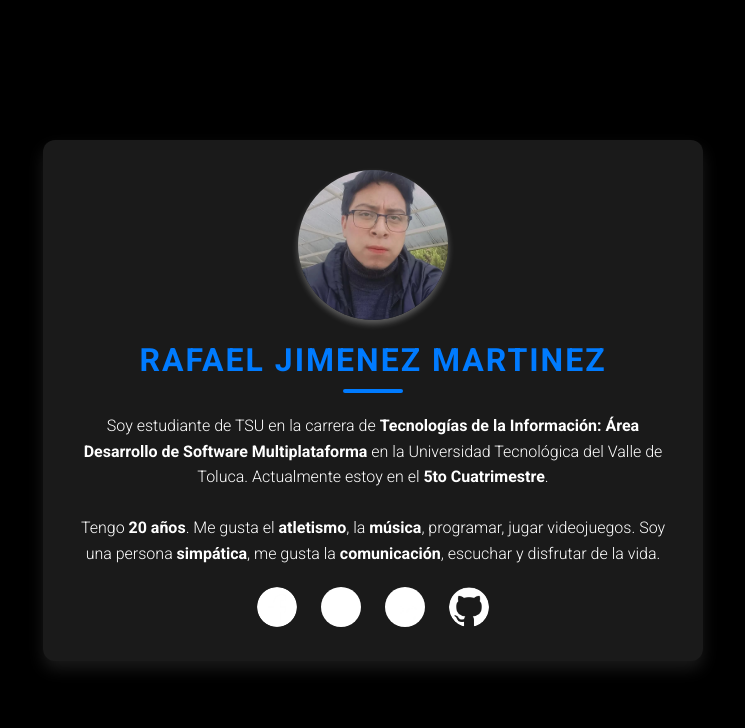
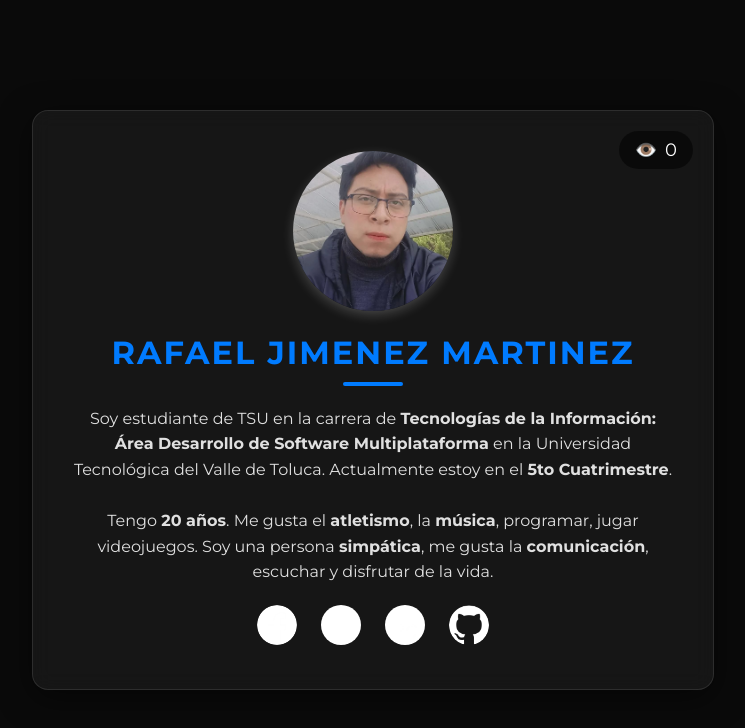
Before and after one commit to Rafa-hud/jmz_rafael, a plain HTML site: page index.html in a window 1280 px wide. Shown: the whole page, without its empty margins (267-1012 px from the left). Drawn offline with Linux system fonts and the light colour scheme; no server answers.

Commit message:
update_vistas_01

```diff
--- a/index.html
+++ b/index.html
@@ -5,10 +5,19 @@
     <meta name="viewport" content="width=device-width, initial-scale=1.0">
     <title>Presentación Personal</title>
     <link rel="stylesheet" href="styles.css">
-    <link href="https://fonts.googleapis.com/css2?family=Montserrat:wght@400;700&family=Roboto:wght@300;400;700&display=swap" rel="stylesheet">
+    <link href="https://fonts.googleapis.com/css2?family=Montserrat:wght@400;700&display=swap" rel="stylesheet">
+    <!-- Firebase SDK -->
+    <script src="https://www.gstatic.com/firebasejs/9.6.10/firebase-app.js"></script>
+    <script src="https://www.gstatic.com/firebasejs/9.6.10/firebase-firestore.js"></script>
 </head>
 <body>
     <div class="container">
+        <!-- Contador de visitas -->
+        <div class="visit-counter">
+            <span>👁️</span>
+            <span id="visit-count">0</span>
+        </div>
+
         <div class="photo" onclick="launchFireworks(event)">
             <div class="floating-message">Click en la foto</div>
             <img src="rf_jmz.jpeg" alt="Foto" width="200" height="200">
@@ -41,6 +50,41 @@
     </div>
 
     <script>
+        // Configura Firebase con tus credenciales
+        const firebaseConfig = {
+            apiKey: "TU_API_KEY",
+            authDomain: "TU_AUTH_DOMAIN",
+            projectId: "TU_PROJECT_ID",
+            storageBucket: "TU_STORAGE_BUCKET",
+            messagingSenderId: "TU_MESSAGING_SENDER_ID",
+            appId: "TU_APP_ID"
+        };
+
+        // Inicializa Firebase
+        const app = firebase.initializeApp(firebaseConfig);
+        const db = firebase.firestore();
+
+        // Función para actualizar el contador de visitas
+        async function updateVisitCounter() {
+            const counterRef = db.collection('visits').doc('pageVisits');
+            const doc = await counterRef.get();
+
+            if (doc.exists) {
+                // Si el documento existe, incrementa el contador
+                const currentCount = doc.data().count || 0;
+                await counterRef.update({ count: currentCount + 1 });
+                document.getElementById('visit-count').textContent = currentCount + 1;
+            } else {
+                // Si el documento no existe, créalo con un contador inicial de 1
+                await counterRef.set({ count: 1 });
+                document.getElementById('visit-count').textContent = 1;
+            }
+        }
+
+        // Llama a la función para actualizar el contador
+        updateVisitCounter();
+
+        // Función para los fuegos artificiales
         function launchFireworks(event) {
             const icons = [
                 'html.png', 'css.png', 'js.png', 'python.png', 'php.png','vs.png', 'c.png', 'eclipse.png', 'net.png'
--- a/styles.css
+++ b/styles.css
@@ -1,8 +1,8 @@
 body {
-    font-family: 'Roboto', sans-serif;
+    font-family: 'Montserrat', sans-serif;
     margin: 0;
     padding: 0;
-    background-color: #000000; /* Fondo negro */
+    background-color: #0a0a0a; /* Fondo negro oscuro */
     color: #ffffff; /* Texto blanco */
     display: flex;
     justify-content: center;
@@ -14,29 +14,46 @@ body {
 
 .container {
     text-align: center;
-    background: rgba(255, 255, 255, 0.1); /* Fondo semi-transparente */
-    padding: 30px;
-    border-radius: 12px;
-    box-shadow: 0 8px 16px rgba(255, 255, 255, 0.1);
+    background: rgba(255, 255, 255, 0.05); /* Fondo semi-transparente */
+    padding: 40px;
+    border-radius: 16px;
+    box-shadow: 0 8px 32px rgba(0, 0, 0, 0.5);
     max-width: 600px;
     width: 90%;
     position: relative;
+    backdrop-filter: blur(10px); /* Efecto de desenfoque */
+    border: 1px solid rgba(255, 255, 255, 0.1); /* Borde sutil */
+}
+
+.visit-counter {
+    position: absolute;
+    top: 20px;
+    right: 20px;
+    display: flex;
+    align-items: center;
+    gap: 8px;
+    font-size: 18px;
+    color: #ffffff;
+    background: rgba(0, 0, 0, 0.5);
+    padding: 8px 16px;
+    border-radius: 20px;
 }
 
 .photo {
     position: relative;
-    width: 150px;
-    height: 150px;
+    width: 160px;
+    height: 160px;
     border-radius: 50%;
     overflow: hidden;
     margin: 0 auto 20px;
-    box-shadow: 0 4px 6px rgba(255, 255, 255, 0.3);
+    box-shadow: 0 4px 12px rgba(255, 255, 255, 0.2);
     cursor: pointer;
-    transition: transform 0.3s ease;
+    transition: transform 0.3s ease, box-shadow 0.3s ease;
 }
 
 .photo:hover {
     transform: scale(1.1);
+    box-shadow: 0 6px 16px rgba(255, 255, 255, 0.4);
 }
 
 .photo img {
@@ -83,7 +100,7 @@ h1 {
 p {
     font-size: 16px;
     line-height: 1.6;
-    color: #ffffff; /* Texto blanco */
+    color: #e0e0e0; /* Texto gris claro */
     font-weight: 300;
 }
 
```
